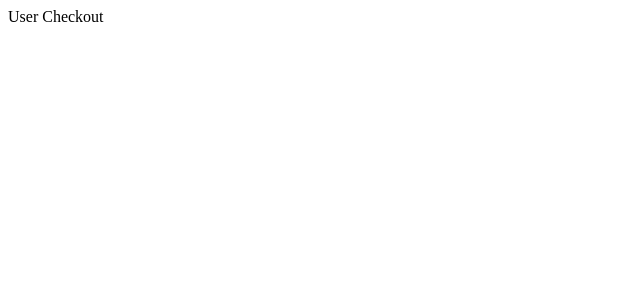
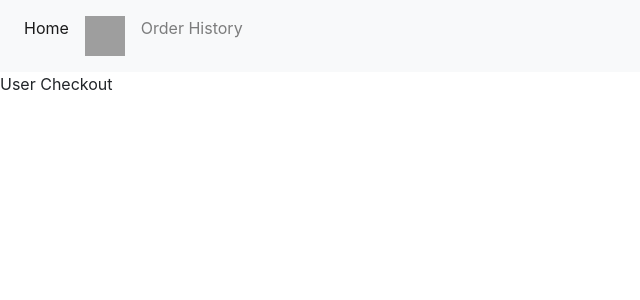
Before and after one commit to NebojsaS1968/Sneaker-Store-Task, a React (Create React App) app in the folder client/: page /checkout in a window 1280 px wide. Shown: the top 300 px of the page, without its empty margins (0-640 px from the left). Built offline with nearby package versions, Linux system fonts and the light colour scheme; grey boxes are pictures that could not be loaded.

Commit message:
bootstrap and header component

```diff
--- a/client/public/index.html
+++ b/client/public/index.html
@@ -8,6 +8,10 @@
       name="description"
       content="Web site created using create-react-app"
     />
+    <link
+      rel="stylesheet"
+      href="https://stackpath.bootstrapcdn.com/bootstrap/4.5.2/css/bootstrap.min.css"
+    />
     <title>Sneaker Store</title>
   </head>
   <body>
--- /dev/null
+++ b/client/src/components/Header.jsx
@@ -0,0 +1,47 @@
+import React from "react";
+
+const Header = () => {
+  return (
+    <header>
+      <nav class="navbar navbar-expand-lg navbar-light bg-light">
+        <button
+          class="navbar-toggler"
+          type="button"
+          data-toggle="collapse"
+          data-target="#navbarNavDropdown"
+          aria-controls="navbarNavDropdown"
+          aria-expanded="false"
+          aria-label="Toggle navigation"
+        >
+          <span class="navbar-toggler-icon"></span>
+        </button>
+        <div class="collapse navbar-collapse" id="navbarNavDropdown">
+          <ul class="navbar-nav">
+            <li class="nav-item active">
+              <a class="nav-link" href="/">
+                Home <span class="sr-only">(current)</span>
+              </a>
+            </li>
+            <li class="nav-item">
+              <a class="nav-link" href="/checkout">
+                <img
+                  src="https://cdn0.iconfinder.com/data/icons/money-banking-filled-outline/32/Money__Bank_icon_filled_line_style_32px_for_sale_shopping_bag_Purchase_E-Commerce_-512.png"
+                  width="40"
+                  height="40"
+                  alt="shopping"
+                ></img>
+              </a>
+            </li>
+            <li class="nav-item">
+              <a class="nav-link" href="/history">
+                Order History
+              </a>
+            </li>
+          </ul>
+        </div>
+      </nav>
+    </header>
+  );
+};
+
+export default Header;
--- a/client/src/routes/Home.jsx
+++ b/client/src/routes/Home.jsx
@@ -1,7 +1,12 @@
 import React from "react";
+import Header from "../components/Header";
 
 const Home = () => {
-  return <div>Home</div>;
+  return (
+    <div>
+      <Header />
+    </div>
+  );
 };
 
 export default Home;
--- a/client/src/routes/OrderHistory.jsx
+++ b/client/src/routes/OrderHistory.jsx
@@ -1,7 +1,13 @@
 import React from "react";
+import Header from "../components/Header";
 
 const OrderHistory = () => {
-  return <div>Order History</div>;
+  return (
+    <div>
+      <Header />
+      <p>History</p>
+    </div>
+  );
 };
 
 export default OrderHistory;
--- a/client/src/routes/UserCheckout.jsx
+++ b/client/src/routes/UserCheckout.jsx
@@ -1,7 +1,13 @@
 import React from "react";
+import Header from "../components/Header";
 
 const UserCheckout = () => {
-  return <div>User Checkout</div>;
+  return (
+    <div>
+      <Header />
+      <p>User Checkout</p>
+    </div>
+  );
 };
 
 export default UserCheckout;
```
